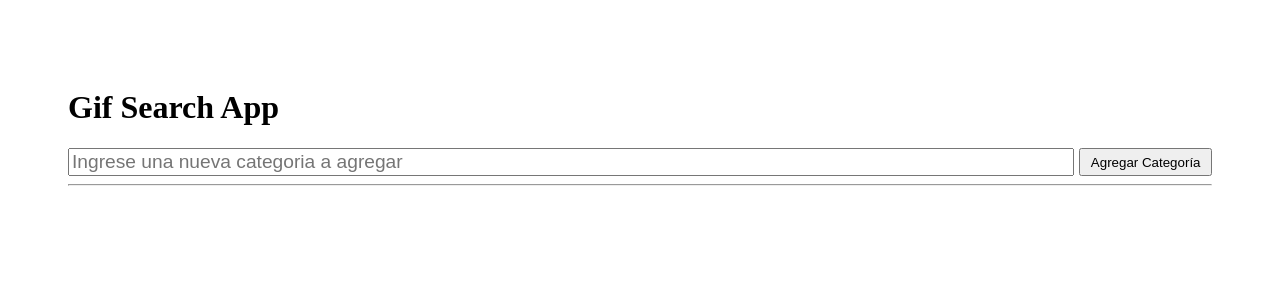
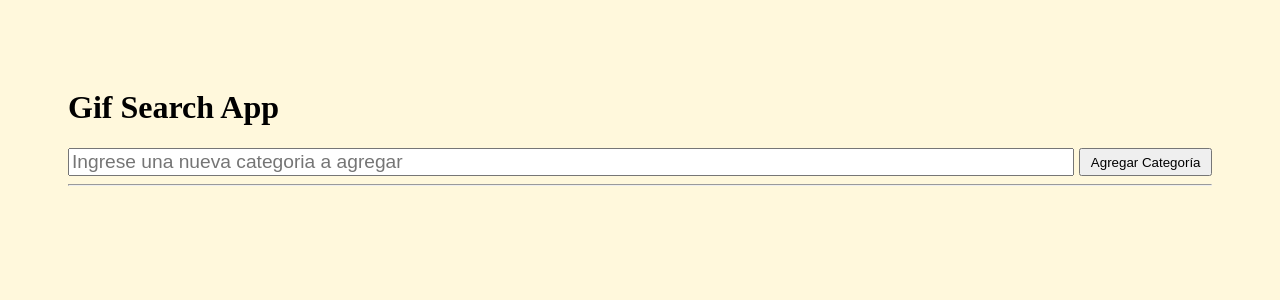
Before and after one commit to Marsh93/giphyapp, a React (Create React App) app: page / in a window 1280 px wide. Shown: the top 300 px of the page. Built offline with nearby package versions, Linux system fonts and the light colour scheme.

Commit message:
update extensions file from jsx to js

```diff
--- a/src/index.css
+++ b/src/index.css
@@ -1,5 +1,10 @@
+:root {
+  --main-bg-color: cornsilk;
+}
+
 body {
   padding: 60px;
+  background-color: var(--main-bg-color);
 }
 
 input {
```
Also changed, not shown: .eslintrc.json, src/GifExpertApp.js (renamed from src/GifExpertApp.jsx), src/components/AddCategory.js (renamed from src/components/AddCategory.jsx), src/components/Alert.js (renamed from src/components/Alert.jsx), src/components/GifDetail.js (renamed from src/components/GifDetail.jsx), src/components/GifGrid.js (renamed from src/components/GifGrid.jsx), src/index.js (renamed from src/index.jsx).
